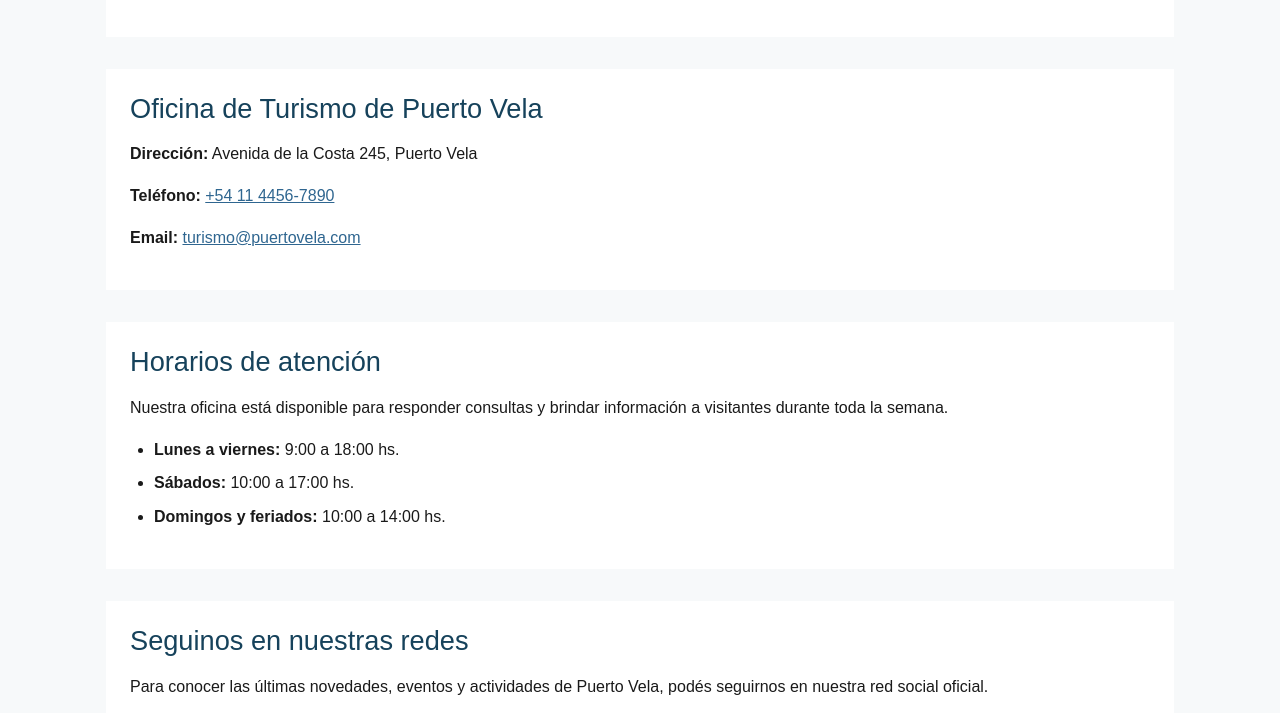
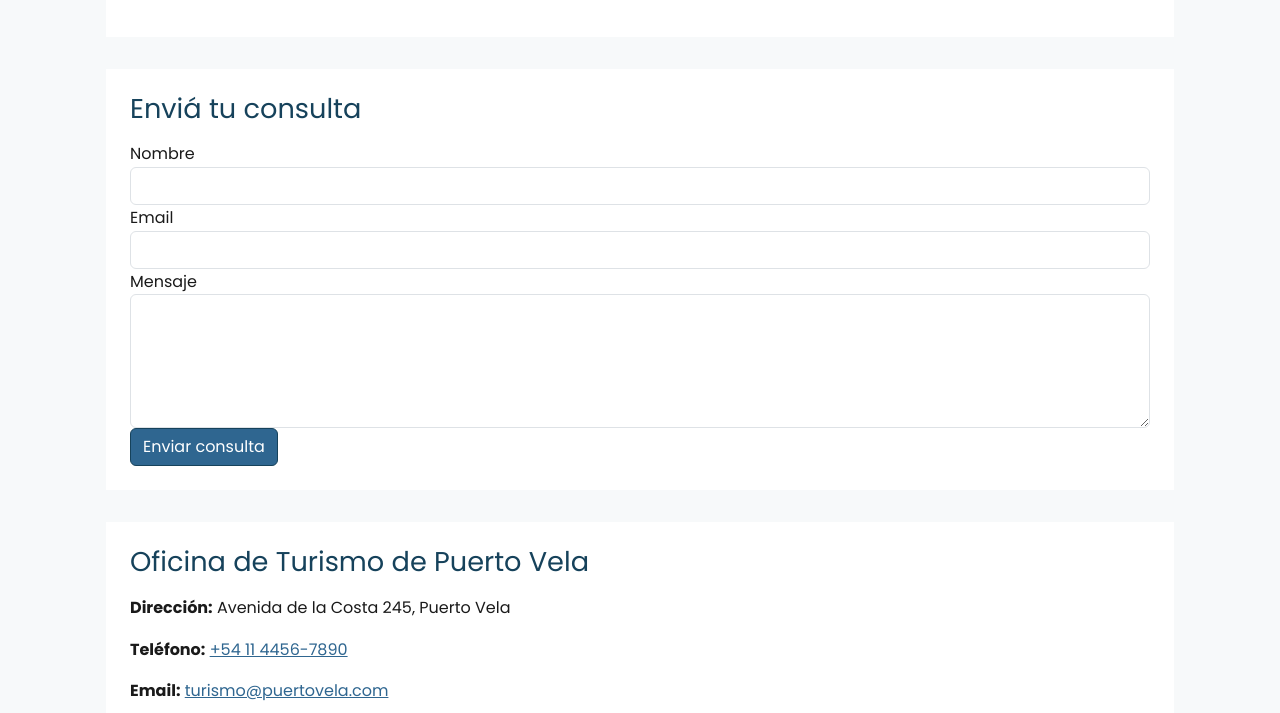
Before and after one commit to gianfrancopolo5-oss/Trabajo-practico-1, a plain HTML site: page contacto.html in a window 1280 px wide. Shown: the part 376-1089 px from the top of the page. Drawn offline with nearby package versions, Linux system fonts and the light colour scheme; a script that the page names is missing.

Commit message:
feat: agrego formulario de contacto

```diff
--- a/contacto.html
+++ b/contacto.html
@@ -3,6 +3,9 @@
 <head>
     <meta charset="UTF-8">
     <meta name="viewport" content="width=device-width, initial-scale=1.0">
+    <link rel="preconnect" href="https://fonts.googleapis.com">
+    <link rel="preconnect" href="https://fonts.gstatic.com" crossorigin>
+    <link href="https://fonts.googleapis.com/css2?family=Poppins:wght@400;600;700;800&display=swap" rel="stylesheet">
     <!-- Bootstrap CSS -->
     <link href="https://cdn.jsdelivr.net/npm/bootstrap@5.3.3/dist/css/bootstrap.min.css" rel="stylesheet">
     <link rel="stylesheet" href="css/estilos.css">
@@ -58,6 +61,22 @@
                 o consultar información sobre actividades y eventos, podés comunicarte con
                 nuestra Oficina de Turismo.
             </p>
+        </section>
+
+        <section id="consulta">
+            <h2>Enviá tu consulta</h2>
+            <form id="formulario-contacto" novalidate>
+                <label for="nombre">Nombre</label>
+                <input class="form-control" type="text" id="nombre" name="nombre" autocomplete="name">
+
+                <label for="email">Email</label>
+                <input class="form-control" type="email" id="email" name="email" autocomplete="email">
+
+                <label for="mensaje">Mensaje</label>
+                <textarea class="form-control" id="mensaje" name="mensaje" rows="5"></textarea>
+
+                <button class="btn btn-primary" type="submit">Enviar consulta</button>
+            </form>
         </section>
 
         <section id="oficina-turismo">
```
